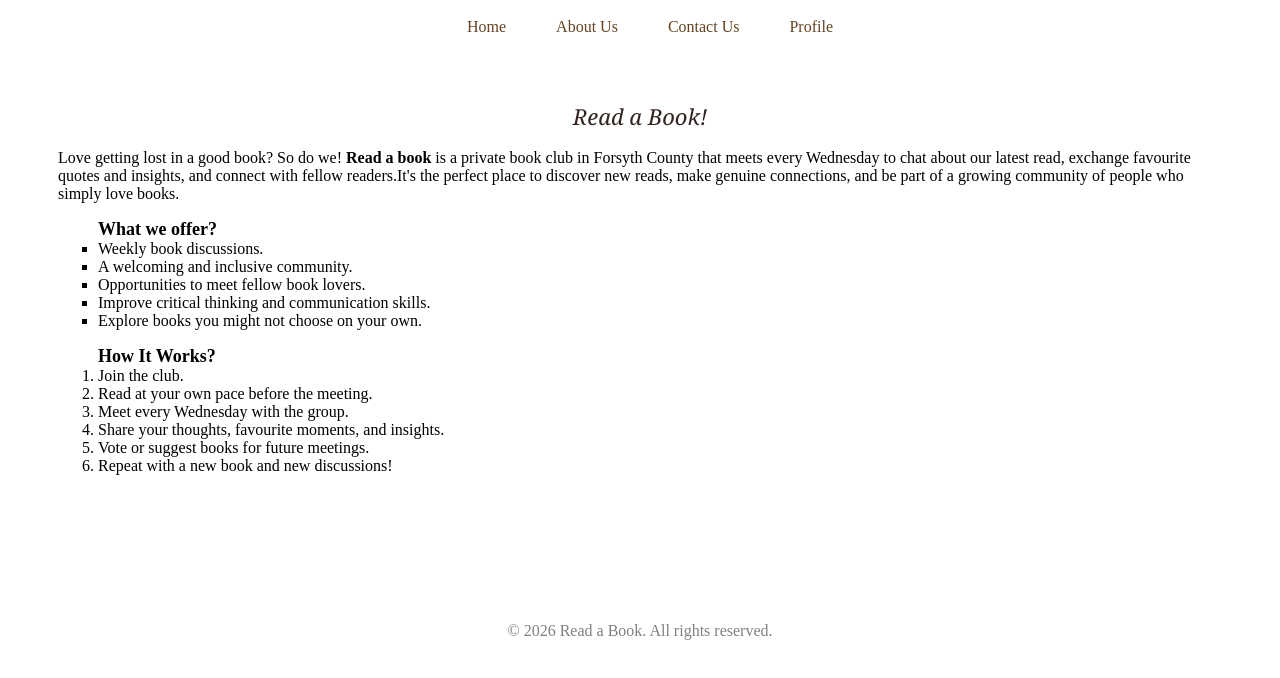
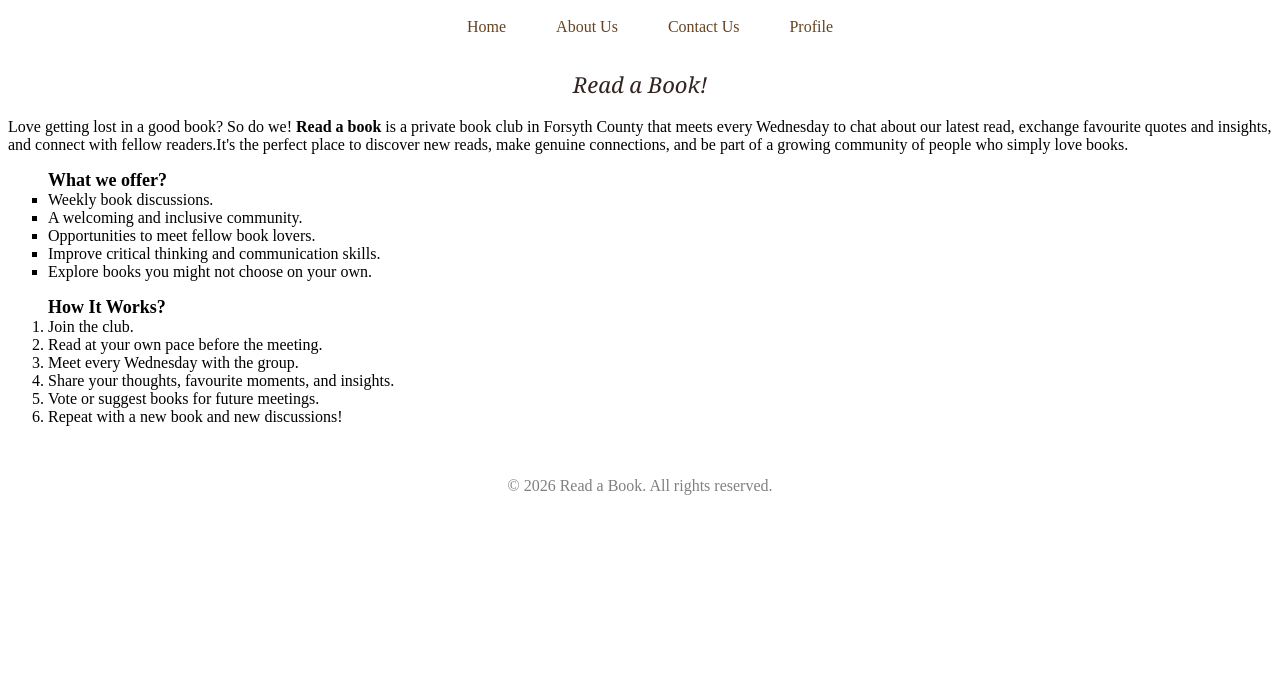
Before and after one commit to Shayana0324/Angular, an Angular app in the folder first-app/: page / in a window 1280 px wide. Shown: the top 678 px of the page. Built offline with nearby package versions, Linux system fonts and the light colour scheme.

Commit message:
Changing html file

```diff
--- a/first-app/src/app/body/body.html
+++ b/first-app/src/app/body/body.html
@@ -1,11 +1,6 @@
-<!DOCTYPE html>
-<html>
+<link rel="stylesheet" href="body.css">
 
-<head>
-  <link rel="stylesheet" href="body.css">
-</head>
 
-<body>
 <div>
   <h2 style="text-align: center;">Read a Book!</h2>
   <p>Love getting lost in a good book? So do we! <b>Read a book</b> is a private book club in Forsyth County that
@@ -54,7 +49,3 @@
     </li>
   </ol>
 </div>
-
-</body>
-
-</html>
--- a/first-app/src/app/footer/footer.html
+++ b/first-app/src/app/footer/footer.html
@@ -1,12 +1,8 @@
-<!DOCTYPE html>
-<html>
-  <head>
 <link rel="stylesheet" href="footer.css">
-  </head>
+
 
 <footer>
   <div class="footer">
     <p>© 2026 Read a Book. All rights reserved.</p>
   </div>
 </footer>
-</html>
--- a/first-app/src/app/header/header.html
+++ b/first-app/src/app/header/header.html
@@ -1,11 +1,5 @@
-<!DOCTYPE html>
-<html lang="en">
+<link rel="stylesheet" href="header.css">
 
-<head>
-  <link rel="stylesheet" href="header.css">
-</head>
-
-<body>
 <header>
   <nav>
     <ul>
@@ -20,6 +14,3 @@
     </ul>
   </nav>
 </header>
-</body>
-
-</html>
```
Lines whose indentation alone changed are shown as unchanged.
